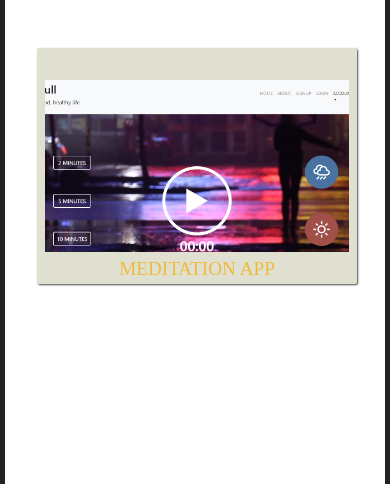
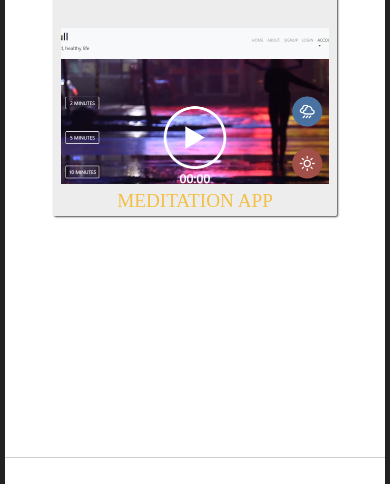
Before and after one commit to Maha-Mustafa/Portfolio-2020, a plain HTML site: page portfolio.html in a window 390 px wide. Shown: the part 1210-1694 px from the top of the page. Drawn offline with Linux system fonts and the light colour scheme.

Commit message:
Update style.css
Made changes to the project-grid class and set the background color of project class.

```diff
--- a/css/style.css
+++ b/css/style.css
@@ -231,13 +231,14 @@ nav .visible{
       padding: 6rem 1rem;
     }
 
-    .projects-grid {
+    .project-grid {
       grid-template-columns: 1fr;
+      width: 90%;
     }
 }
 /* .....project area...... */
 .project{
-    background-color: #e0e0d1;
+    background-color: rgba(220,220,220, 0.5);
     box-shadow: 1px 1px 2px rgba(0, 0, 0, 0.7);
     border-radius: 2px;
 }
```
